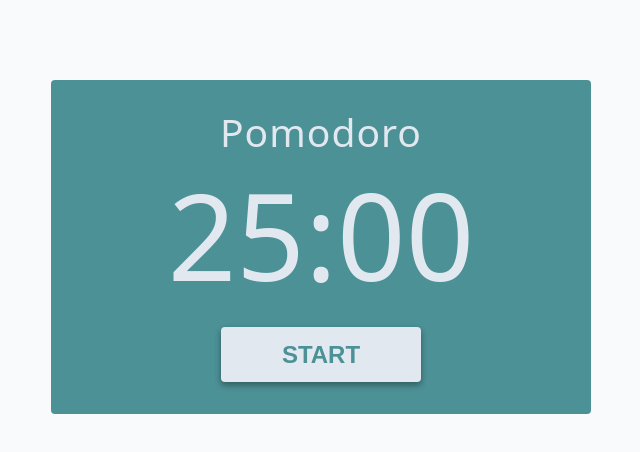
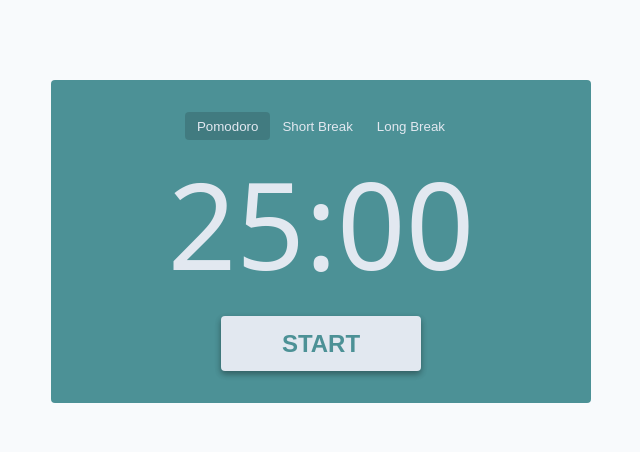
Before and after one commit to luc4s-git/pomodoro-ts, a React (Vite) app: page / in a window 1280 px wide. Shown: the top 452 px of the page, without its empty margins (319-959 px from the left). Built offline with nearby package versions, Linux system fonts and the light colour scheme.

Commit message:
pomodoro menu

```diff
--- a/src/components/pomodoro-timer.tsx
+++ b/src/components/pomodoro-timer.tsx
@@ -11,10 +11,15 @@
   cycles: number;
 }
 
-export function PomodoroTimer({ defaultPomodoroTime }: Props): JSX.Element {
+export function PomodoroTimer({
+  defaultPomodoroTime,
+  shortRestTime,
+  longRestTime,
+}: Props): JSX.Element {
   const [isTimeCounting, setIsTimeCounting] = useState(false);
   const [mainTime, setMainTime] = useState(defaultPomodoroTime);
   const [isWorking, setIsWorking] = useState(false);
+  const [focusAt, setFocusAt] = useState(0);
 
   useInterval(
     () => {
@@ -30,13 +35,43 @@
 
   return (
     <div className={`pomodoro ${isWorking ? 'working' : 'resting'}`}>
-      <h2>{isWorking ? 'Time to focus!' : 'Pomodoro'}</h2>
+      <div className="pomodoro-mode">
+        <Button
+          text="pomodoro"
+          className={`btn-ghost ${focusAt === 0 && 'focus'}`}
+          onClick={() => {
+            setMainTime(defaultPomodoroTime);
+            setIsTimeCounting(false);
+            setFocusAt(0);
+          }}
+        ></Button>
+        <Button
+          text="short break"
+          className={`btn-ghost ${focusAt === 1 && 'focus'}`}
+          onClick={() => {
+            setMainTime(shortRestTime);
+            setIsTimeCounting(false);
+            setFocusAt(1);
+          }}
+        ></Button>
+        <Button
+          text="long break"
+          className={`btn-ghost ${focusAt === 2 && 'focus'}`}
+          onClick={() => {
+            setMainTime(longRestTime);
+            setIsTimeCounting(false);
+            setFocusAt(2);
+          }}
+        ></Button>
+      </div>
       <Timer time={mainTime}></Timer>
-      <Button
-        text={isTimeCounting ? 'pause' : 'start'}
-        className="btn"
-        onClick={() => handlePomodoroStart()}
-      ></Button>
+      <div className="btn-menu">
+        <Button
+          text={isTimeCounting ? 'pause' : 'start'}
+          className="btn"
+          onClick={() => handlePomodoroStart()}
+        ></Button>
+      </div>
     </div>
   );
 }
--- a/src/index.css
+++ b/src/index.css
@@ -169,19 +169,41 @@
   transition: var(--transition);
 }
 
-.pomodoro h2 {
+.pomodoro .btn-ghost {
   color: var(--grey-200);
   margin-bottom: 1.5rem;
-  text-transform: none;
 }
 
-.pomodoro div {
+.pomodoro .timer {
   color: var(--grey-200);
   margin-bottom: 2rem;
 }
 
 .timer {
   font-size: 7.5rem;
+}
+
+.btn-ghost {
+  text-transform: capitalize;
+  border: none;
+  margin: 0;
+  border-radius: var(--borderRadius);
+  padding: 2px 12px;
+  height: 28px;
+  cursor: pointer;
+  background-color: rgba(0, 0, 0, 0);
+  opacity: 1;
+  color: var(--grey-100);
+}
+
+.focus {
+  transition: var(--transition);
+  background-color: rgba(0, 0, 0, 0.15);
+}
+
+.btn-menu {
+  display: flex;
+  justify-content: space-evenly;
 }
 
 .btn {
```
